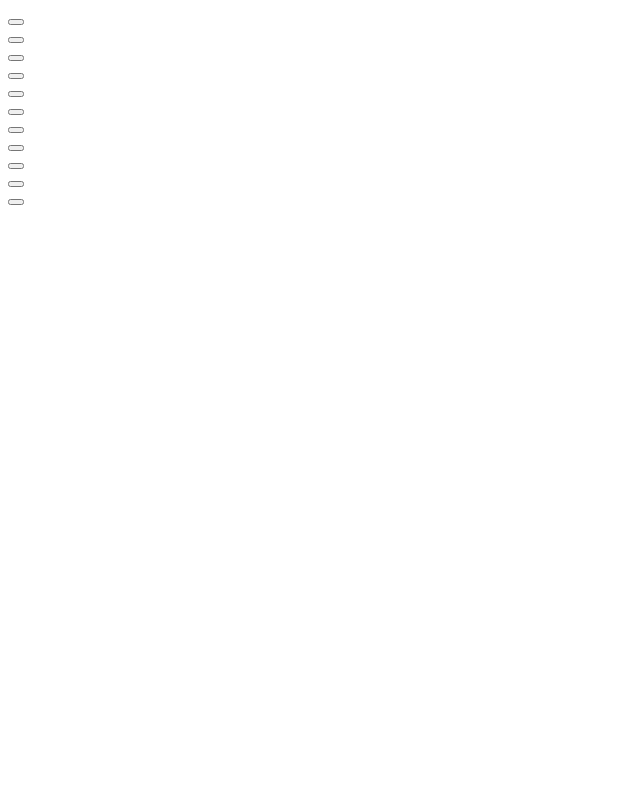
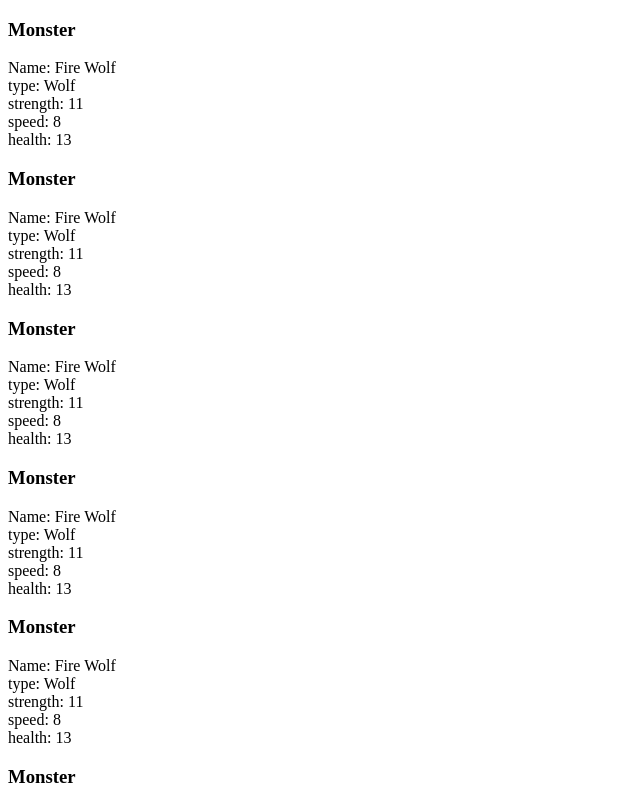
Before and after one commit to 93mcqmil/KomponentKata, a React (Vite) app: page / in a window 1280 px wide. Shown: the top 800 px of the page, without its empty margins (0-640 px from the left). Built offline with nearby package versions, Linux system fonts and the light colour scheme.

Commit message:
Add monster function

```diff
--- a/src/App.tsx
+++ b/src/App.tsx
@@ -1,12 +1,14 @@
 import { GlobalStateProvider } from "./Components/GlobalStateContext";
 import InfoBox from "./Components/InfoBox/InfoBox";
 import Monsters from "./Components/Monster/Monster";
+import MonsterDataLoader from "./Components/MonsterData";
 
 function App() {
   return (
     <GlobalStateProvider>
       <Monsters />
       <InfoBox />
+      <MonsterDataLoader />
     </GlobalStateProvider>
   );
 }
--- a/src/Components/GlobalStateContext.tsx
+++ b/src/Components/GlobalStateContext.tsx
@@ -26,6 +26,7 @@ export const GlobalStateContext = createContext<GlobalState>({
 export const GlobalStateProvider = ({ children }: { children: ReactNode }) => {
   //Define state variables and functions to update the state(Here we also store our monsters)
   const [monsters, setMonsters] = useState<Monster[]>([]);
+  console.log("Datan:", monsters);
 
   const addMonster = (newMonster: Monster) => {
     setMonsters([...monsters, newMonster]);
--- a/src/Components/InfoBox/InfoBox.tsx
+++ b/src/Components/InfoBox/InfoBox.tsx
@@ -3,13 +3,14 @@ import Monster from "../Monster/Monster";
 
 const InfoBox = () => {
   const data = monster;
-  console.log(monster);
+  console.log("Data:", monster);
   return (
     <>
-      {data.map((monster) => {
+      {data.map((monster, index) => {
+        console.log("Monster:", monster);
         return (
           <Monster
-            key={monster.name}
+            key={index}
             name={monster.name}
             type={monster.type}
             strength={monster.strength}
--- a/src/Components/Monster/Monster.tsx
+++ b/src/Components/Monster/Monster.tsx
@@ -5,11 +5,10 @@ import { GlobalStateContext } from "../GlobalStateContext";
 const Monsters: React.FC = () => {
   const { monsters } = useContext(GlobalStateContext);
   return (
-    <div>
-      <button></button>
+    <>
       {monsters.map((monster, index) => (
-        <div key={index} className='Monster-wrapper'>
-          <h3 className='header'>Monster</h3>
+        <div>
+          <h3>Monster</h3>
           <p>
             Name: {monster.name} <br />
             type: {monster.type} <br />
@@ -19,7 +18,7 @@ const Monsters: React.FC = () => {
           </p>
         </div>
       ))}
-    </div>
+    </>
   );
 };
 export default Monsters;
--- /dev/null
+++ b/src/Components/MonsterData.tsx
@@ -0,0 +1,17 @@
+import { useContext, useEffect } from "react";
+import { GlobalStateContext } from "./GlobalStateContext";
+import monster from "../Data/Data.json";
+
+//komponent för att läsa in monsterdata från json-fil genom att använda addMonster funktionen från GlobalStateContext
+const MonsterDataLoader = () => {
+  const { addMonster } = useContext(GlobalStateContext);
+
+  useEffect(() => {
+    //läs in monster från JSON-fil och lägg till varje monster i den globala staten
+    monster.forEach((monster) => {
+      addMonster(monster);
+    });
+  }, []); // tom array för att säkerställa att effekten bara körs en gång när komponenten monteras
+  return null; // MonsterDataLoader returnerar inte någon visuellt innehåll. Detta är en dummy-komponent
+};
+export default MonsterDataLoader;
```
